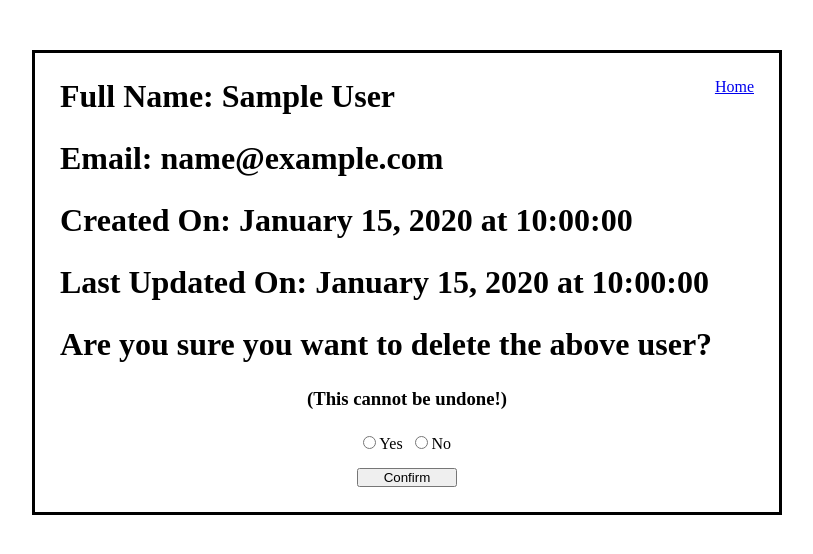
After one commit to nprater86/users_cr, a Flask app: page /users/1/delete in a window 1280 px wide. The commit adds this page. Shown: the top 554 px of the page, without its empty margins (233-1046 px from the left). Run offline with Flask 2, Linux system fonts and the light colour scheme; tables that the repository leaves empty or names only in its code hold one stand-in row (values such as "Sample post").

Commit message:
added UD functions

```diff
--- a/server.py
+++ b/server.py
@@ -13,7 +13,7 @@ def users():
     print(users)
     return render_template('index.html', users = users)
 
-@app.route('/new')
+@app.route('/users/new')
 def new():
     return render_template('users.html')
 
@@ -24,9 +24,62 @@ def create():
         "last_name": request.form["last_name"],
         "email": request.form["email"]
     }
-
     User.save(data)
     return redirect('/users')
 
+@app.route('/users/<user_id>')
+def profile(user_id):
+    users = User.get_all()
+    for user in users:
+        if str(user.id) == str(user_id):
+            target_user = user
+            break
+    return render_template('profile.html', user = target_user)
+
+@app.route('/users/<user_id>/edit')
+def edit(user_id):
+    users = User.get_all()
+    for user in users:
+        if str(user.id) == str(user_id):
+            target_user = user
+            break
+
+    return render_template('edit.html', user = target_user)
+
+@app.route('/users/update', methods=["POST"])
+def update():
+    data = {
+        "id": request.form['which_user'],
+        "first_name": request.form["first_name"],
+        "last_name": request.form["last_name"],
+        "email": request.form["email"]
+    }
+    User.update(data)
+
+    return redirect("/users")
+
+@app.route('/users/<user_id>/delete')
+def delete_confirm(user_id):
+    users = User.get_all()
+    for user in users:
+        if str(user.id) == str(user_id):
+            target_user = user
+            break
+
+    return render_template('delete.html', user = target_user)
+
+@app.route('/delete', methods=["POST"])
+def delete_user():
+    if request.form['confirm'] == 'yes':
+        data = {
+            "id": request.form['which_user']
+        }
+        User.delete(data)
+        return redirect('/users')
+    else:
+        return redirect('/users')
+
+
+
 if __name__=='__main__':
     app.run(debug=True)
--- a/static/css/style.css
+++ b/static/css/style.css
@@ -2,6 +2,7 @@
     margin: 0;
     padding: 0;
 }
+/* index.html styles */
 
 table, tr, th, td {
     border: 1px solid black;
@@ -10,3 +11,100 @@ table, tr, th, td {
 tr, th, td {
     padding: 5px 10px;
 }
+
+.containerIndex {
+    min-width: 1000px;
+    max-width: 75%;
+    margin: 0 auto;
+}
+
+.contentIndex {
+    margin-top: 50px;
+    display: flex;
+    flex-direction: column;
+    gap: 25px;
+}
+
+/* profile.html styles */
+.containerProfile {
+    width: 750px;
+    margin: 0 auto;
+}
+
+.contentProfile {
+    margin-top: 50px;
+    display: flex;
+    flex-direction: column;
+    gap: 25px;
+    border: 3px solid black;
+    padding: 25px;
+}
+
+.headerProfile {
+    display: flex;
+    justify-content: space-between;
+}
+
+/* edit.html styles */
+.containerEdit {
+    width: 500px;
+    margin: 0 auto;
+}
+
+.contentEdit {
+    margin-top: 25px;
+    display: flex;
+    flex-direction: column;
+    gap: 25px;
+    border: 3px solid black;
+    padding: 25px;
+}
+
+.contentEdit form{
+    display: flex;
+    flex-direction: column;
+    gap: 25px;
+    padding: 25px;
+}
+
+.contentEdit button {
+    width: 125px;
+    align-self: center;
+}
+
+/* delete.html styles */
+
+.containerDelete {
+    width: 750px;
+    margin: 0 auto;
+}
+
+.contentDelete {
+    margin-top: 50px;
+    display: flex;
+    flex-direction: column;
+    gap: 25px;
+    border: 3px solid black;
+    padding: 25px;
+}
+
+.warning {
+    align-self: center;
+}
+
+.contentDelete form {
+    display: flex;
+    flex-direction: column;
+    align-items: center;
+    gap: 15px;
+}
+
+.radioDelete {
+    width: 100px;
+    display: flex;
+    justify-content: space-around;
+}
+
+.contentDelete button {
+    width: 100px;
+}
--- /dev/null
+++ b/templates/delete.html
@@ -0,0 +1,39 @@
+<!DOCTYPE html>
+<html lang="en">
+<head>
+    <meta charset="UTF-8">
+    <meta http-equiv="X-UA-Compatible" content="IE=edge">
+    <meta name="viewport" content="width=device-width, initial-scale=1.0">
+    <link rel="stylesheet" href="{{ url_for('static',filename="../static/css/style.css") }}">
+    <title>Document</title>
+</head>
+<body>
+    <div class="containerDelete">
+        <div class="contentDelete">
+            <div class="headerProfile">
+                <h1>Full Name: {{ user.first_name + " " + user.last_name }}</h1>
+                <a href="/users">Home</a>
+            </div>
+            <h1>Email: {{ user.email }}</h1>
+            <h1>Created On: {{ user.created_at.strftime("%B %d, %Y at %X") }}</h1>
+            <h1>Last Updated On: {{ user.updated_at.strftime("%B %d, %Y at %X") }}</h1>
+            <h1>Are you sure you want to delete the above user?</h1>
+            <h3 class="warning">(This cannot be undone!)</h3>
+            <form action="/delete" method="post">
+                <div class="radioDelete">
+                    <input type="hidden" name="which_user" value="{{ user.id }}">
+                    <div class="radioYes">
+                        <input type="radio" name="confirm" id="yes" value="yes">
+                        <label for="yes">Yes</label>
+                    </div>
+                    <div class="radioNo">
+                        <input type="radio" name="confirm" id="no" value="no">
+                        <label for="no">No</label>
+                    </div>
+                </div>
+                <button type="submit">Confirm</button>
+            </form>
+        </div>
+    </div>
+</body>
+</html>
--- a/users.py
+++ b/users.py
@@ -27,3 +27,13 @@ class User:
     def save(cls, data):
         query = 'INSERT INTO users (first_name, last_name, email, created_at, updated_at) VALUES (%(first_name)s,%(last_name)s, %(email)s, NOW(), NOW());'
         return connectToMySQL('users_schema').query_db(query, data)
+
+    @classmethod
+    def update(cls, data):
+        query = 'UPDATE users SET first_name = %(first_name)s, last_name = %(last_name)s, email = %(email)s, updated_at = NOW() WHERE id = %(id)s;'
+        return connectToMySQL('users_schema').query_db(query, data)
+
+    @classmethod
+    def delete(cls, data):
+        query = 'DELETE FROM users WHERE id = %(id)s;'
+        return connectToMySQL('users_schema').query_db(query, data)
```
Also changed, not shown: templates/edit.html (added, +29 -0 lines), templates/index.html (+10 -4 lines), templates/profile.html (added, +24 -0 lines).
